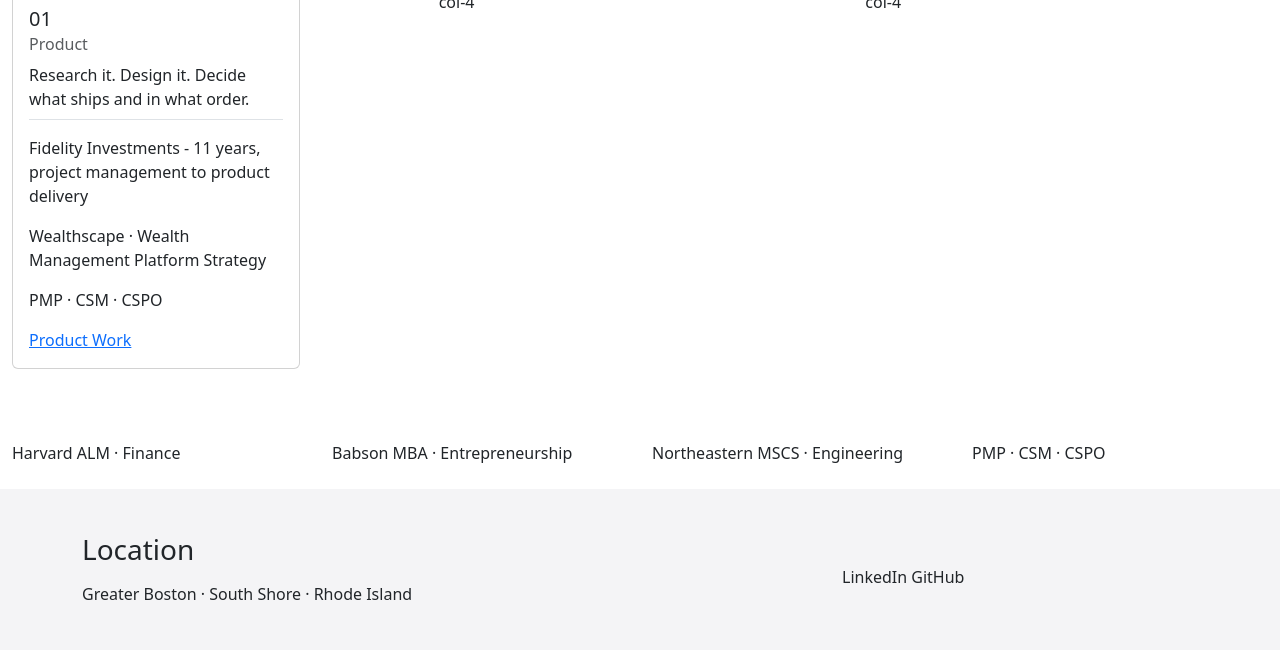
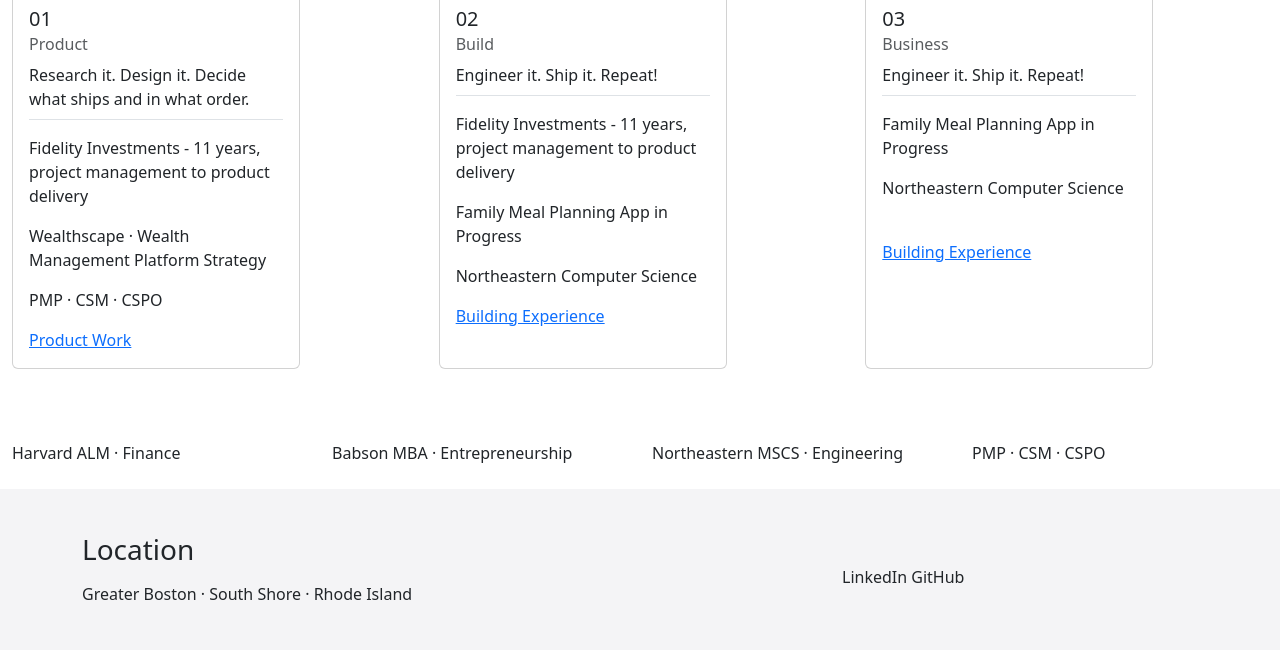
Before and after one commit to vputiri2024/5610_Project_1, a website: page index.html in a window 1280 px wide. Shown: the part 281-931 px from the top of the page. Drawn offline with nearby package versions, Linux system fonts and the light colour scheme.

Commit message:
card heigh h-100

```diff
--- a/index.html
+++ b/index.html
@@ -50,7 +50,7 @@
         <div class="row">
           <h2>Define it. Build it. Prove it created value.</h2>
           <div class="col-4">
-            <div class="card" style="width: 18rem;">
+            <div class="card h-100" style="width: 18rem;">
               <div class="card-body">
                 <h5 class="card-title">01</h5>
                 <h6 class="card-subtitle mb-2 text-body-secondary">Product</h6>
@@ -62,8 +62,32 @@
               </div>
             </div>
           </div>
-          <div class="col-4">col-4</div>
-          <div class="col-4">col-4</div>
+          <div class="col-4">
+            <div class="card h-100" style="width: 18rem;">
+              <div class="card-body">
+                <h5 class="card-title">02</h5>
+                <h6 class="card-subtitle mb-2 text-body-secondary">Build</h6>
+                <p class="card-text detail border-bottom pb-2">Engineer it. Ship it. Repeat!</p>
+                <p class="card-text">Fidelity Investments - 11 years, project management to product delivery</p>
+                <p class="card-text">Family Meal Planning App in Progress</p>
+                <p class="card-text">Northeastern Computer Science</p>
+                <a href="#" class="card-link">Building Experience</a>
+              </div>
+            </div>
+          </div>
+          <div class="col-4">
+            <div class="card h-100" style="width: 18rem;">
+              <div class="card-body">
+                <h5 class="card-title">03</h5>
+                <h6 class="card-subtitle mb-2 text-body-secondary">Business</h6>
+                <p class="card-text detail border-bottom pb-2">Engineer it. Ship it. Repeat!</p>
+                <p class="card-text">Family Meal Planning App in Progress</p>
+                <p class="card-text">Northeastern Computer Science</p>
+                <br>
+                <a href="#" class="card-link">Building Experience</a>
+              </div>
+            </div>
+          </div>
         </div>
       </section>
       <section class="container-fluid core py-4 md-5">
```
